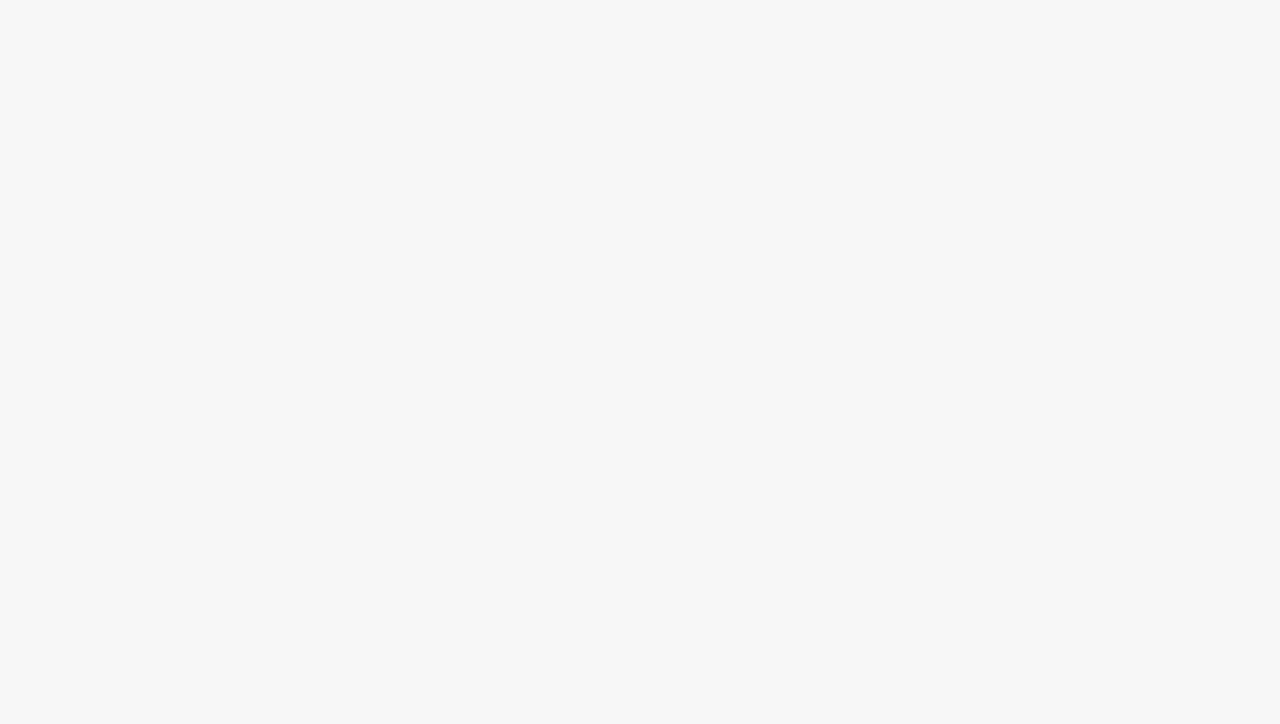
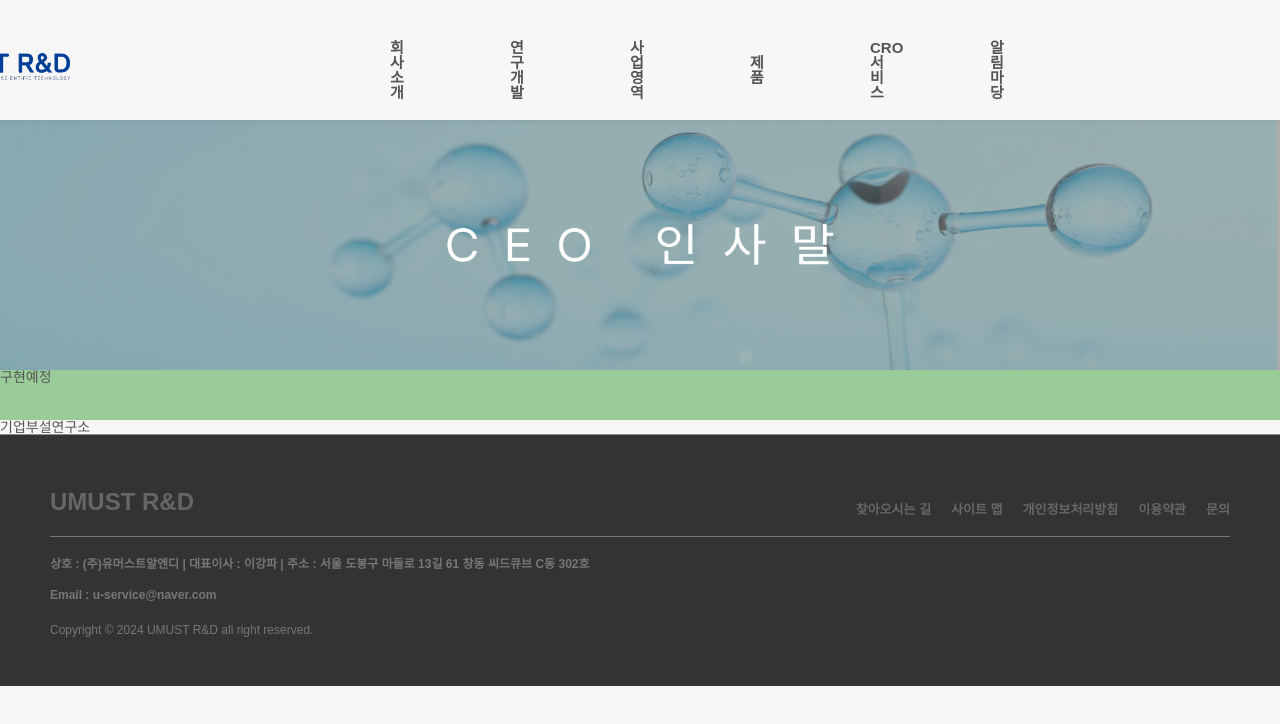
Before and after one commit to umustrnd-git/UMUST, a React (Create React App) app: page /Research/Lab in a window 1280 px wide. Before the commit this address had no page. Shown: the top 724 px of the page. Built offline with nearby package versions, Linux system fonts and the light colour scheme.

Commit message:
연구개발 링크연결

```diff
--- a/src/App.js
+++ b/src/App.js
@@ -10,6 +10,9 @@ import History from './routes/Intro/History';
 import Orga from './routes/Intro/Orga';
 import OpenInno from './routes/Intro/OpenInno';
 import Invest from './routes/Intro/Invest';
+
+import Tech from './routes/Research/Tech';
+import Lab from './routes/Research/Lab';
 
 import Notice from './routes/List/Notice';
 import Press from './routes/List/Press';
@@ -30,6 +33,9 @@ const App = () => {
         <Route path="/Intro/OpenInno" element={<OpenInno />} />
         <Route path="/Intro/Invest" element={<Invest />} />
 
+        <Route path="/Research/Tech" element={<Tech />} />
+        <Route path="/Research/Lab" element={<Lab />} />
+
 
 
         <Route path="/List/Notice" element={<Notice />} />
--- a/src/components/Header/Header.js
+++ b/src/components/Header/Header.js
@@ -76,7 +76,9 @@ const Header = () => {
               )}
               {activeMenu === 2 && (
                 <S.MenuStyle2>
-                  <S.SubMenu7 >핵심 기술</S.SubMenu7>
+                  <S.SubMenu7 >
+                    <Link to="/Research/Tech">핵심기술</Link>
+                  </S.SubMenu7>
                   <S.SubMenu8 >기업 부설 연구소</S.SubMenu8>
                 </S.MenuStyle2>
               )}
--- a/src/routes/List/Album.js
+++ b/src/routes/List/Album.js
@@ -37,7 +37,7 @@ const Album = () => {
          <S.MainContainer>
             <S.Title>앨범</S.Title>
             <S.Memo>유머스트알엔디의 일상을 기록합니다.</S.Memo>
-
+            <S.Line />
 
 {/* 샘플 데이터 -> 지울거 */}
          <S.AlbumWrapper>
--- a/src/routes/List/Album.styled.js
+++ b/src/routes/List/Album.styled.js
@@ -35,6 +35,10 @@ export const Memo = styled.div`
    padding: 0 30px 30px 30px;
 `;
 
+export const Line = styled.div`
+   border: 2px solid #033788;
+`;
+
 export const AlbumWrapper = styled.div`
    display: grid;
    grid-template-columns: repeat(4, 1fr);
--- /dev/null
+++ b/src/routes/Research/Lab.js
@@ -0,0 +1,19 @@
+import React from 'react';
+import * as S from './Lab.styled';
+import Header from '../../components/Header/Header';
+import Footer from '../../components/Footer/Footer';
+
+const Lab = () => {
+   return (
+      <S.Wrapper>
+         <Header />
+         <S.WrapImage src="/img/CEO.png"/>
+         <S.MenuTab>구현예정</S.MenuTab>
+
+         <h3>기업부설연구소</h3>
+         <Footer />
+      </S.Wrapper>
+   );
+};
+
+export default Lab;
--- /dev/null
+++ b/src/routes/Research/Lab.styled.js
@@ -0,0 +1,23 @@
+import styled from "@emotion/styled";
+
+export const Wrapper = styled.div`
+
+`;
+
+export const WrapImage = styled.img`
+   width: 100%;
+   height: 250px;
+`;
+
+export const MenuTab = styled.div`
+   width: 100%;
+   height: 50px;
+   background: #9c9;
+`;
+
+export const MainComponent = styled.img`
+   padding: 50px;
+   width: 1150px;
+   margin: 0 auto;
+   display: flex;
+`;
--- /dev/null
+++ b/src/routes/Research/Tech.js
@@ -0,0 +1,20 @@
+import React from 'react';
+import Header from '../../components/Header/Header';
+import Footer from '../../components/Footer/Footer';
+import * as S from './Tech.styled';
+
+
+const Tech = () => {
+   return (
+      <S.Wrapper>
+         <Header />
+         <S.WrapImage src="/img/CEO.png"/>
+         <S.MenuTab>구현예정</S.MenuTab>
+
+         <h3>핵심기술</h3>
+         <Footer />
+      </S.Wrapper>
+   );
+};
+
+export default Tech;
--- /dev/null
+++ b/src/routes/Research/Tech.styled.js
@@ -0,0 +1,23 @@
+import styled from "@emotion/styled";
+
+export const Wrapper = styled.div`
+
+`;
+
+export const WrapImage = styled.img`
+   width: 100%;
+   height: 250px;
+`;
+
+export const MenuTab = styled.div`
+   width: 100%;
+   height: 50px;
+   background: #9c9;
+`;
+
+export const MainComponent = styled.img`
+   padding: 50px;
+   width: 1150px;
+   margin: 0 auto;
+   display: flex;
+`;
```
